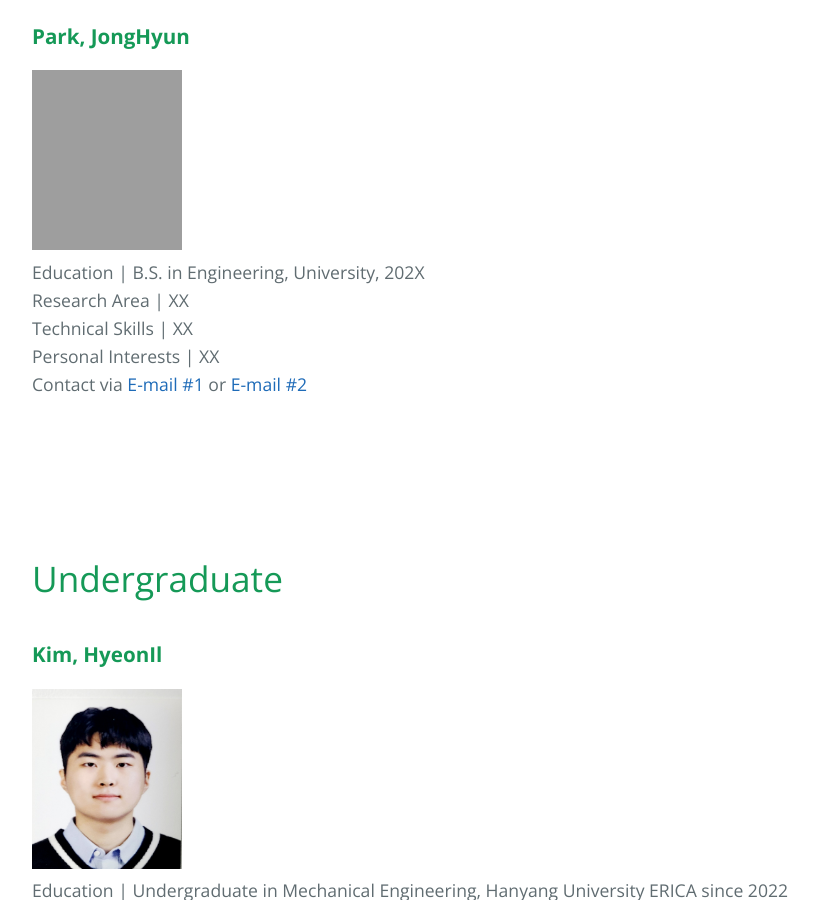
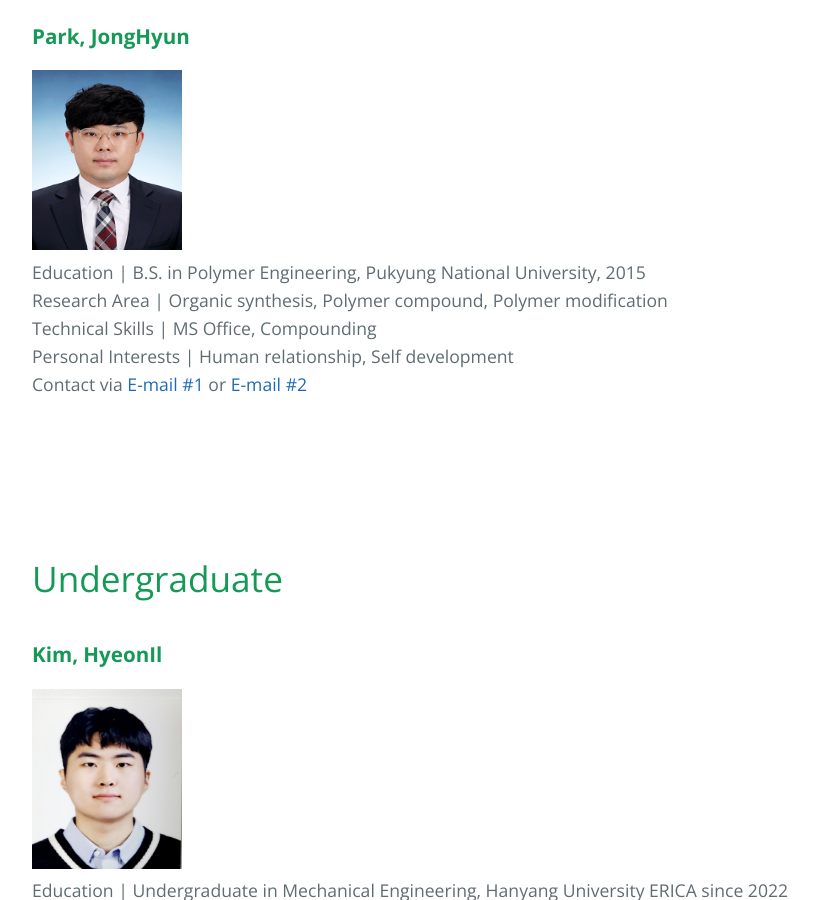
Before and after one commit to rhd1213/rhd1213.github.io, a Jekyll site: the page built from Members.md, in a window 1280 px wide and 900 px high, scrolled down 3426 px. Shown: the whole window, without its empty margins (192-1010 px from the left). Built offline with Jekyll 4.4.1, drawn with Linux system fonts in a browser that asks for light colours; our own code applies the rules of GitHub Pages for plain Markdown files; grey boxes are pictures that could not be loaded.

Commit message:
Update Members.md

```diff
--- a/Members.md
+++ b/Members.md
@@ -73,11 +73,11 @@ Contact via <a href="mailto:hjh346@hanyang.ac.kr"> E-mail #1</a> or <a href="mai
 
 
 ### **Park, JongHyun**
-<img src="assets/css/홈페이지사진_.jpg" alt="Passport" width="150" height="180" > <br>
-Education | B.S. in Engineering,  University, 202X  <br>
-Research Area | XX  <br>
-Technical Skills | XX  <br>
-Personal Interests | XX  <br>
+<img src="assets/css/홈페이지사진_박종현.jpg" alt="Passport" width="150" height="180" > <br>
+Education | B.S. in Polymer Engineering,  Pukyung National University, 2015  <br>
+Research Area | Organic synthesis,  Polymer compound, Polymer modification  <br>
+Technical Skills | MS Office, Compounding  <br>
+Personal Interests | Human relationship, Self development  <br>
 Contact via <a href="mailto:pak89666@hanyang.ac.kr"> E-mail #1</a> or <a href="mailto:jhpark@iae.re.kr"> E-mail #2</a> <br>
 <br>
 
```
